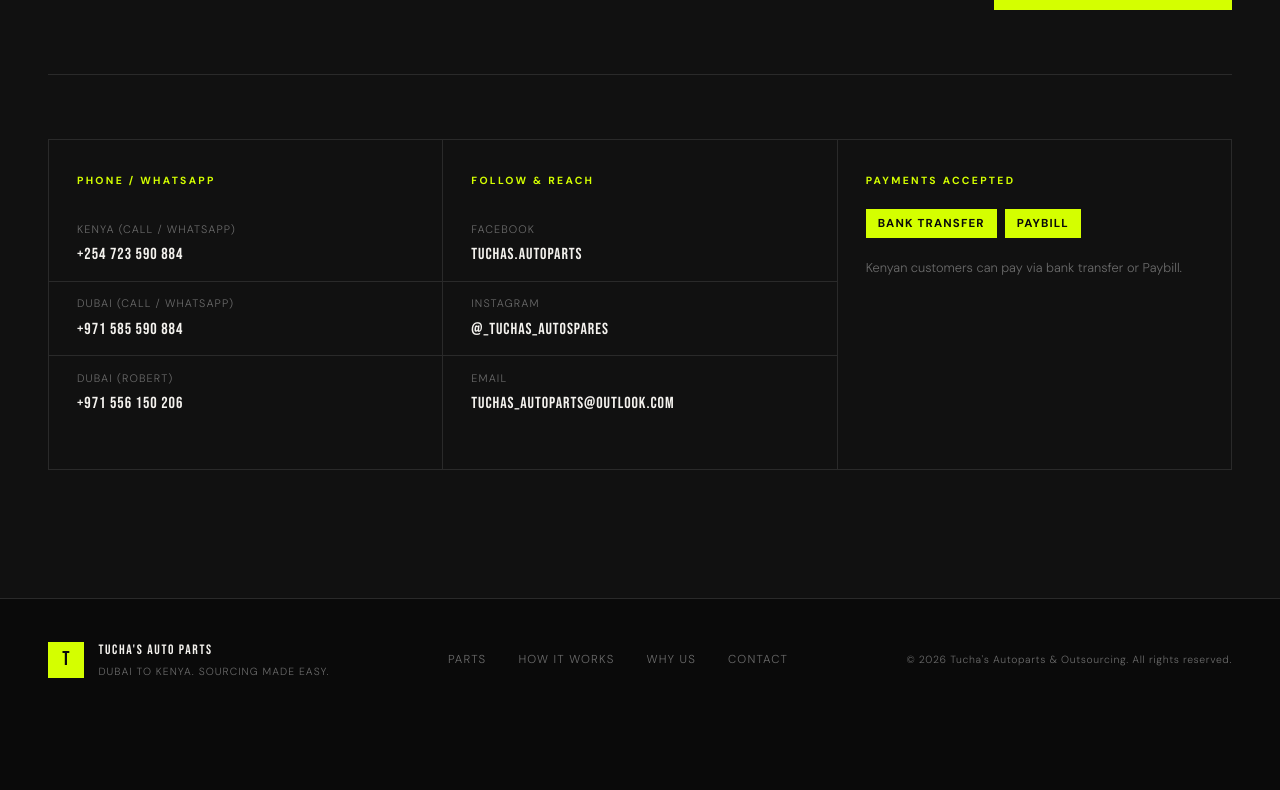
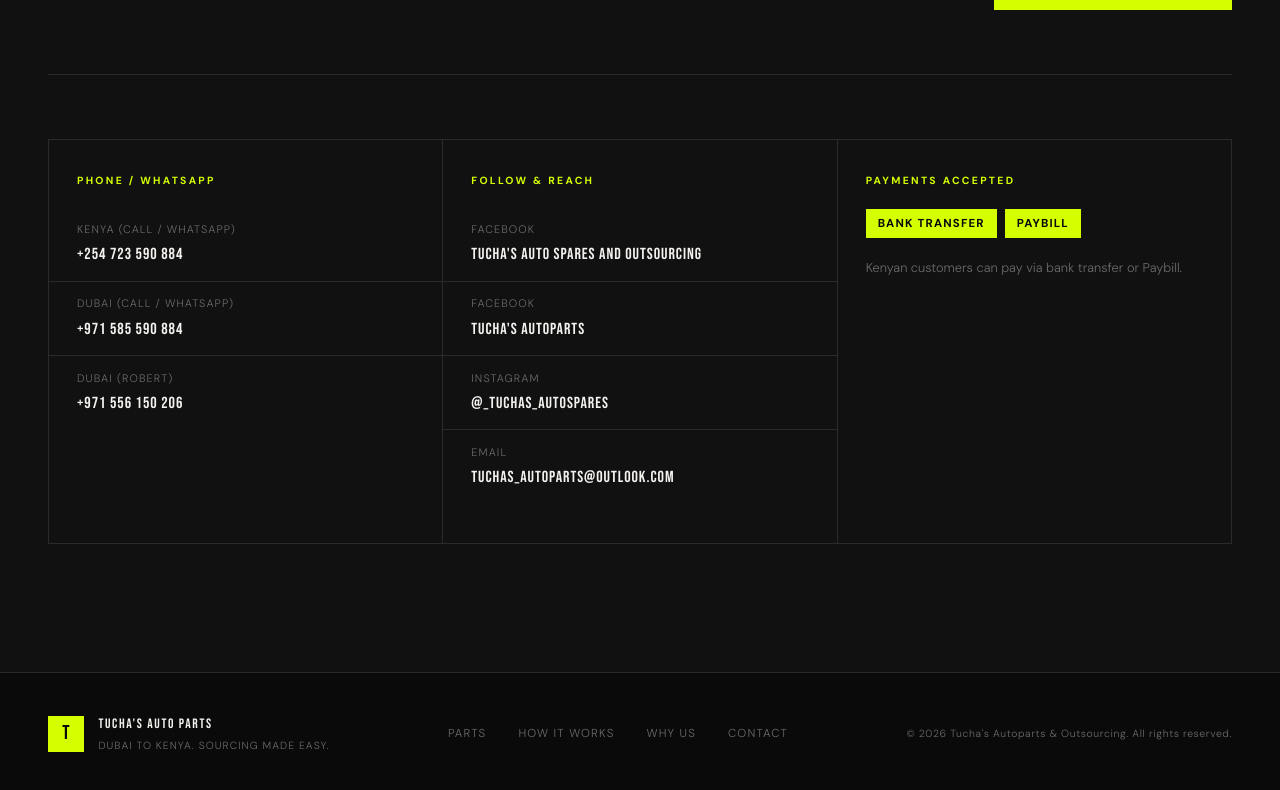
Before and after one commit to Kevrollin/tuchaautoparts, a React (Create React App) app: page / in a window 1280 px wide. Shown: the part 4140-4930 px from the top of the page. Before the commit the page ends 4860 px from the top, so only its background shows below. Built offline with nearby package versions, Linux system fonts and the light colour scheme; the HTML template or start-up script is replaced by a standard one.

Commit message:
Initial commit | Project scafold and files population

```diff
--- a/src/components/Contact.jsx
+++ b/src/components/Contact.jsx
@@ -9,7 +9,8 @@
 ];
 
 const social = [
-  { label: 'Facebook', handle: 'tuchas.autoparts', href: 'https://www.facebook.com/tuchas.autoparts' },
+  { label: 'Facebook', handle: "Tucha's Auto Spares And Outsourcing", href: 'https://www.facebook.com/tuchas.autoparts' },
+  { label: 'Facebook', handle: "Tucha's Autoparts", href: 'https://www.facebook.com/tuchas.autoparts' },
   { label: 'Instagram', handle: '@_tuchas_autospares', href: 'https://instagram.com/_tuchas_autospares' },
   { label: 'Email', handle: 'tuchas_autoparts@outlook.com', href: 'mailto:tuchas_autoparts@outlook.com' },
 ];
```
